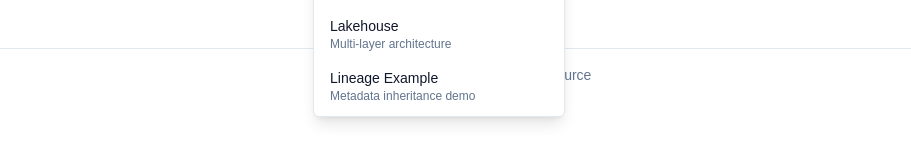
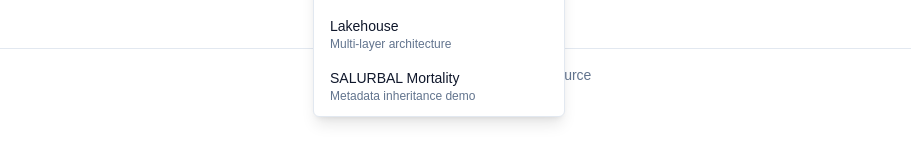
Before and after one commit to ran-codes/dbt-flow, a Next.js app: page / in a window 1280 px wide. Both pictures are taken after a click on the button "Sample Project". Shown: the part 491-651 px from the top of the page, without its empty margins (184-1095 px from the left). Built offline with nearby package versions, Linux system fonts and the light colour scheme.

Commit message:
urls for sample projects

```diff
--- a/src/app/page.tsx
+++ b/src/app/page.tsx
@@ -489,31 +489,31 @@ export default function Home() {
                 {sampleDropdownOpen && (
                   <div className="absolute left-0 right-0 mt-1 bg-white rounded-md shadow-lg border border-slate-200 py-1 z-50">
                     <button
-                      onClick={() => handleDemoClick('manifest_jaffle_active_v0_0_1.json', 'Jaffle Shop')}
+                      onClick={() => router.push('/visualize?sample=jaffle')}
                       className="w-full px-4 py-2 text-left text-sm hover:bg-slate-50 transition-colors"
                     >
                       <span className="text-slate-900">Jaffle Shop</span>
                       <span className="block text-xs text-slate-500">Classic dbt tutorial</span>
                     </button>
                     <button
-                      onClick={() => handleDemoClick('test.json', 'Data Warehouse')}
+                      onClick={() => router.push('/visualize?sample=warehouse')}
                       className="w-full px-4 py-2 text-left text-sm hover:bg-slate-50 transition-colors"
                     >
                       <span className="text-slate-900">Data Warehouse</span>
                       <span className="block text-xs text-slate-500">Custom layers</span>
                     </button>
                     <button
-                      onClick={() => handleDemoClick('manifest_salurbal_api_v1_2_2.json', 'Lakehouse')}
+                      onClick={() => router.push('/visualize?sample=lakehouse')}
                       className="w-full px-4 py-2 text-left text-sm hover:bg-slate-50 transition-colors"
                     >
                       <span className="text-slate-900">Lakehouse</span>
                       <span className="block text-xs text-slate-500">Multi-layer architecture</span>
                     </button>
                     <button
-                      onClick={() => handleDemoClick('manifest_lineage_example.json', 'Lineage Example')}
+                      onClick={() => router.push('/visualize?sample=salurbal')}
                       className="w-full px-4 py-2 text-left text-sm hover:bg-slate-50 transition-colors"
                     >
-                      <span className="text-slate-900">Lineage Example</span>
+                      <span className="text-slate-900">SALURBAL Mortality</span>
                       <span className="block text-xs text-slate-500">Metadata inheritance demo</span>
                     </button>
                   </div>
```
